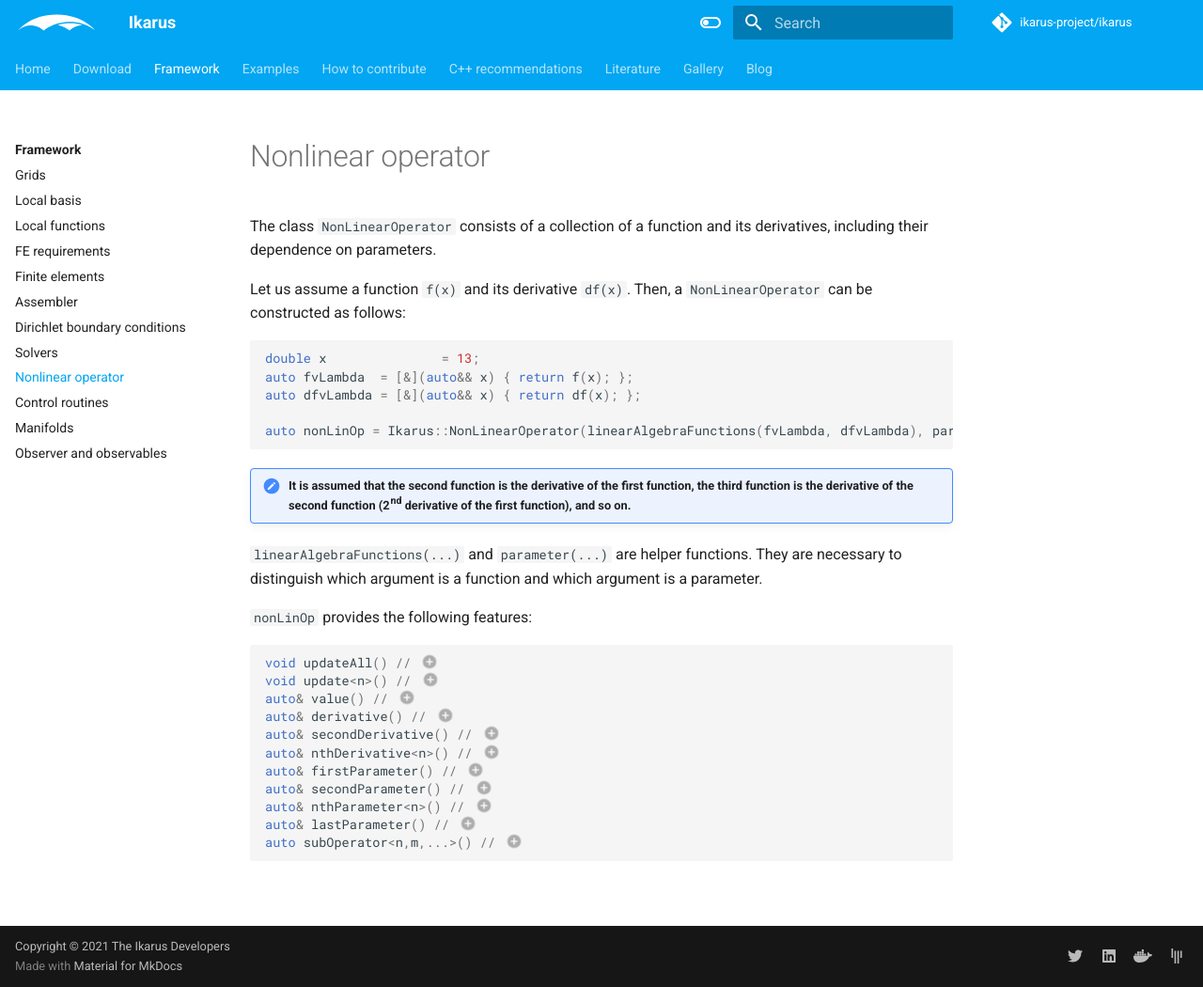
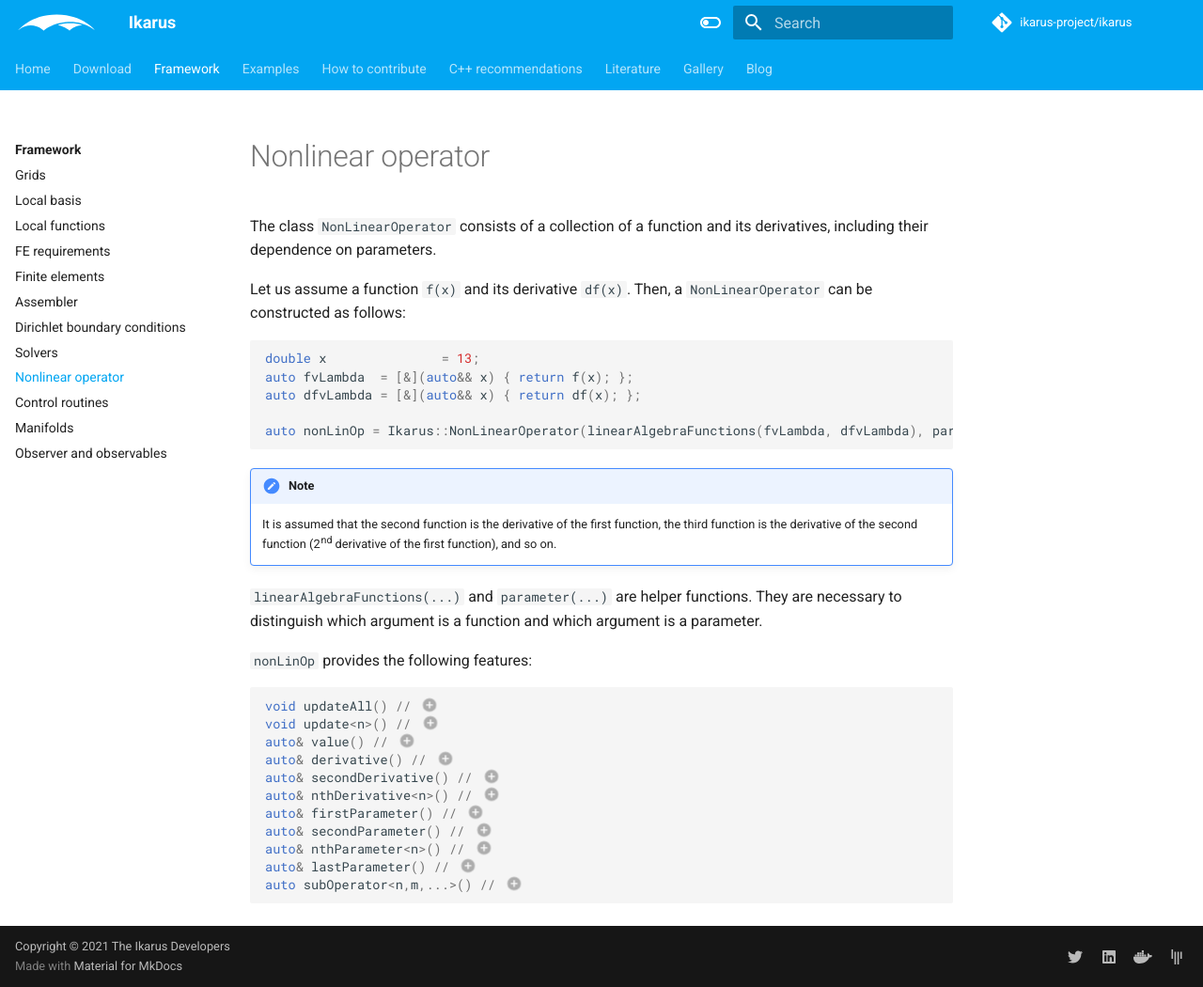
Before and after one commit to ikarus-project/ikarus, an MkDocs documentation site: the page built from docs/website/01_framework/nonlinearOperator.md, in a window 1280 px wide and 1050 px high. Shown: the whole window at 94% size. Built offline with MkDocs 1.6.1 and Material for MkDocs 9.7.7, drawn with Linux system fonts in a browser that asks for light colours; comment, search, counter and statistics services are not loaded.

Commit message:
fix nonlienar operator

````diff
--- a/docs/website/01_framework/nonlinearOperator.md
+++ b/docs/website/01_framework/nonlinearOperator.md
@@ -18,7 +18,8 @@ auto dfvLambda = [&](auto&& x) { return df(x); };
 
 auto nonLinOp = Ikarus::NonLinearOperator(linearAlgebraFunctions(fvLambda, dfvLambda), parameter(x));
 ```
-!!! note "It is assumed that the second function is the derivative of the first function, the third function is the derivative of the second function (2nd derivative of the first function), and so on."
+!!! note
+    It is assumed that the second function is the derivative of the first function, the third function is the derivative of the second function (2nd derivative of the first function), and so on.
 
 ``linearAlgebraFunctions(...)`` and ``parameter(...)`` are helper functions. They are necessary to distinguish which argument is a function and which argument is a parameter.
 
````
